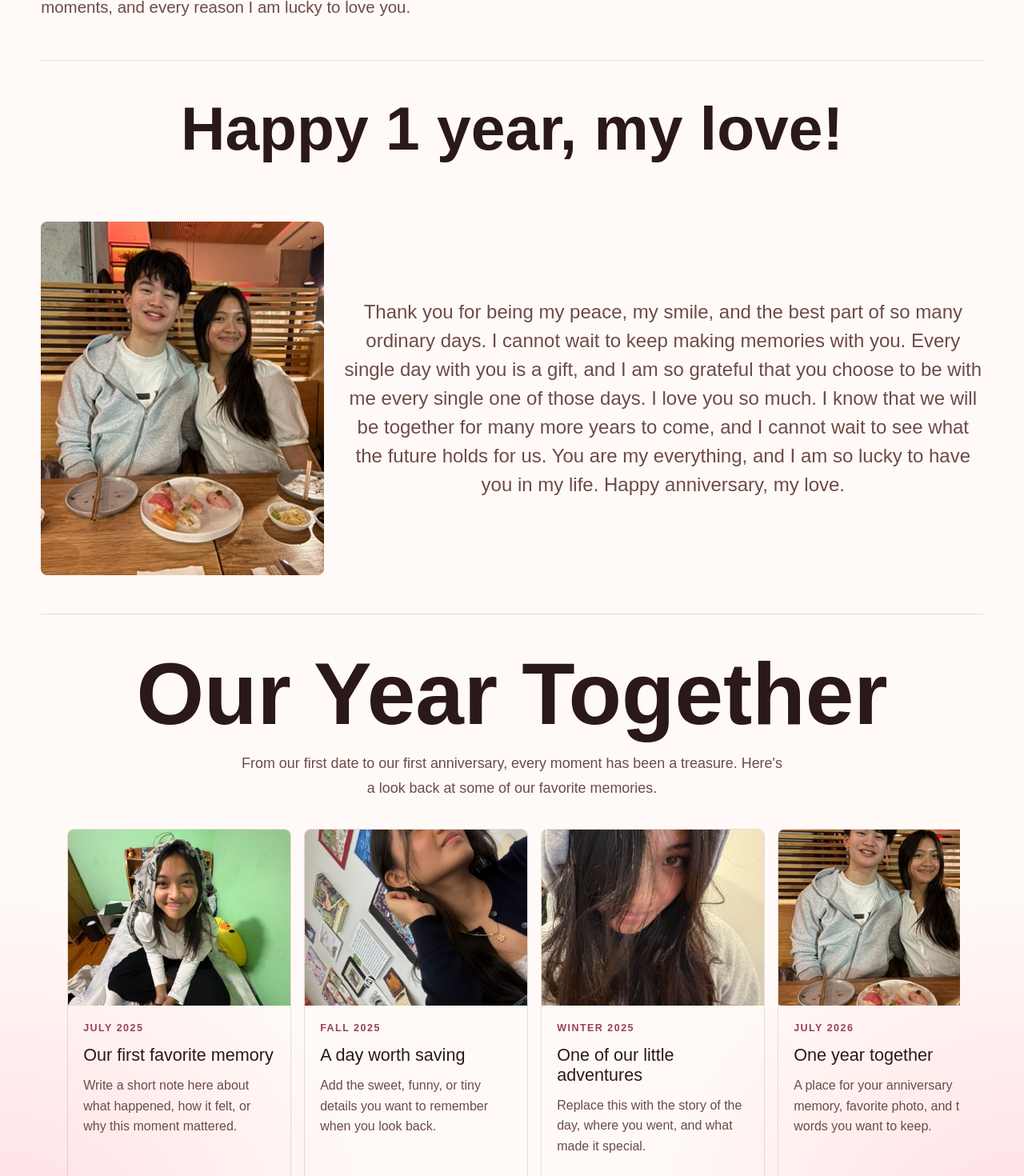
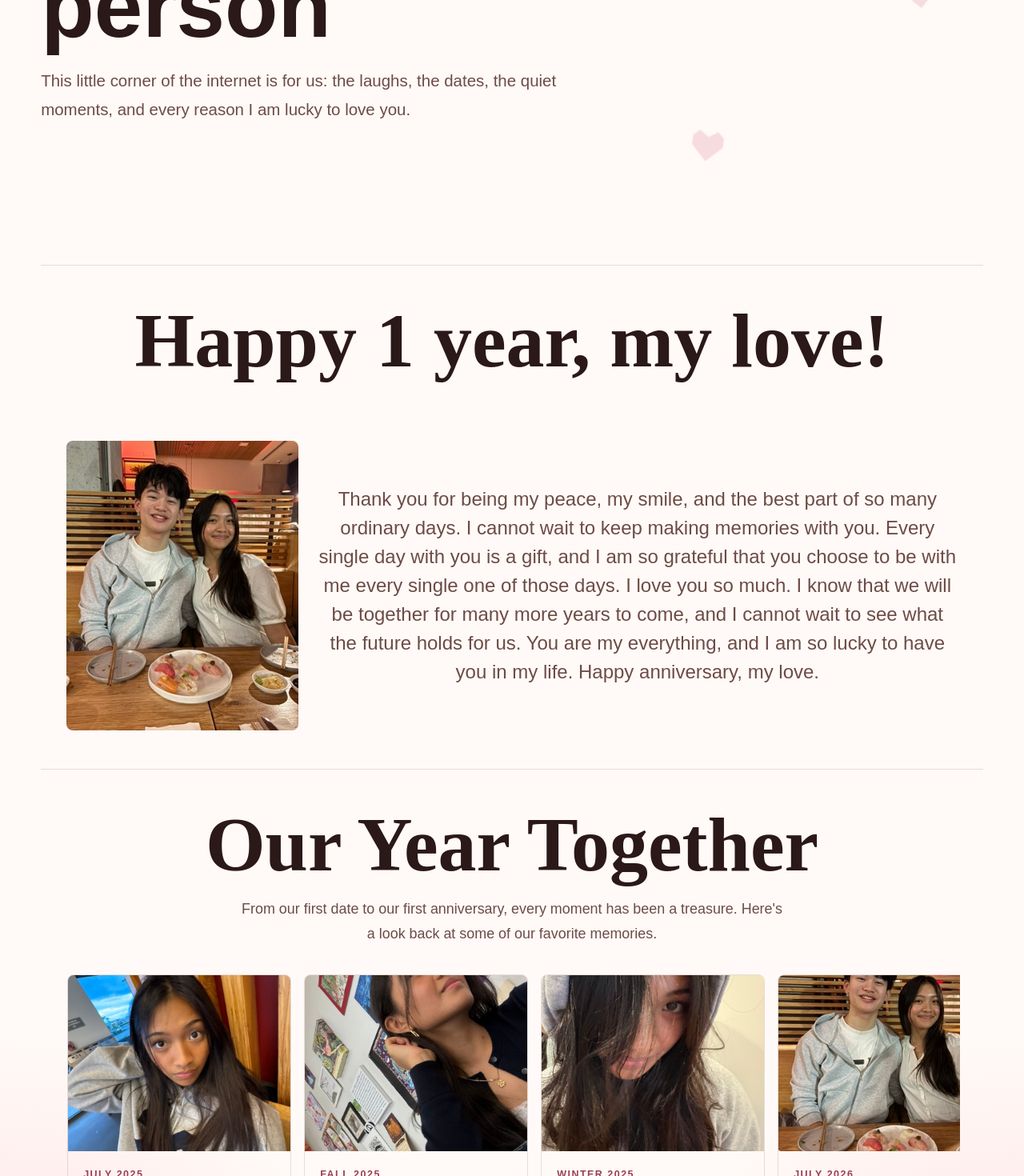
Before and after one commit to AnthonyChanng/Anniversary, a Next.js app: page / in a window 1280 px wide. Shown: the part 500-1970 px from the top of the page at 80% size. Built offline with nearby package versions, Linux system fonts and the light colour scheme.

Commit message:
small changes

```diff
--- a/src/home/Home.css
+++ b/src/home/Home.css
@@ -13,7 +13,7 @@
 .anniversary-hero {
   position: relative;
   display: flex;
-  min-height: 68vh;
+  min-height: 100vh;
   flex-direction: column;
   align-items: flex-start;
   justify-content: center;
@@ -66,14 +66,15 @@
 .love-letter {
   display: grid;
   gap: 2rem;
-  padding: 3rem 0;
+  padding: 3rem 2rem;
   border-bottom: 1px solid rgba(109, 66, 58, 0.16);
   text-align: center;
   align-items: start;
 }
 
 .love-letter h2 {
-  font-size: clamp(2.3rem, 6vw, 4.8rem);
+  font-size: 6rem;
+  font-family: "Dancing Script", cursive;
 }
 
 .letter-image{
@@ -165,6 +166,11 @@
   justify-items: center;
   overflow: hidden;
   text-align: center;
+}
+
+.timeline h2 {
+  font-size: 6rem;
+  font-family: "Dancing Script", cursive;
 }
 
 .timeline-intro {
--- a/src/home/Home.js
+++ b/src/home/Home.js
@@ -4,10 +4,10 @@ import Image from "next/image";
 const timelineItems = [
   {
     date: "July 2025",
-    title: "Our first favorite memory",
+    title: "Our first favorite date",
     description:
-      "Write a short note here about what happened, how it felt, or why this moment mattered.",
-    image: "/pictures/76A6684E-C40F-4A86-A3C4-D9342C2DE8A9_1_105_c.jpeg",
+      "This was the start of our beautiful relationship together. It was a great day where we shared our first kiss, and first memories as a couple!",
+    image: "/pictures/D76D258E-0CB2-4166-A7D5-71CF00395534_1_105_c.jpeg",
     imageAlt: "A favorite anniversary memory",
   },
   {
```
